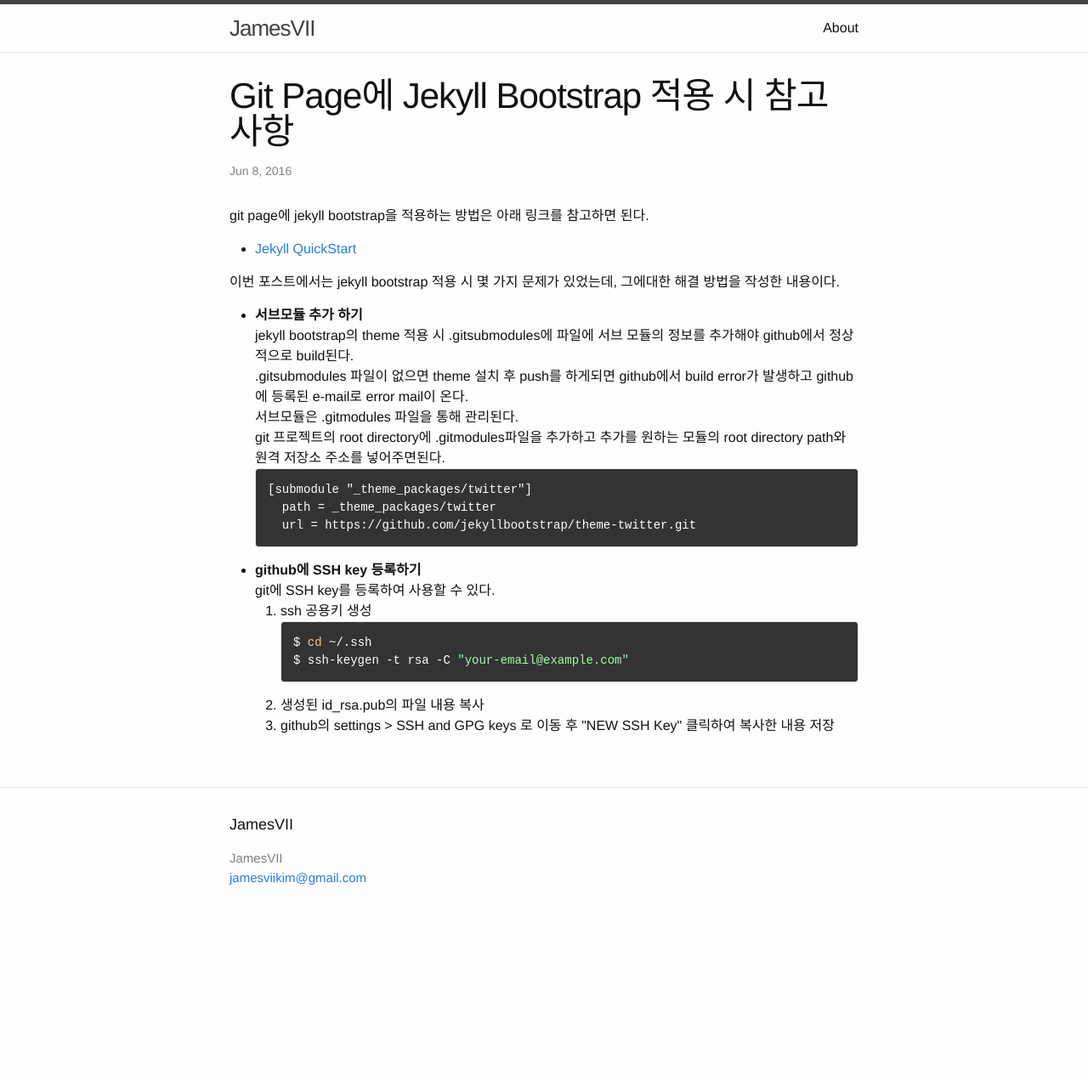
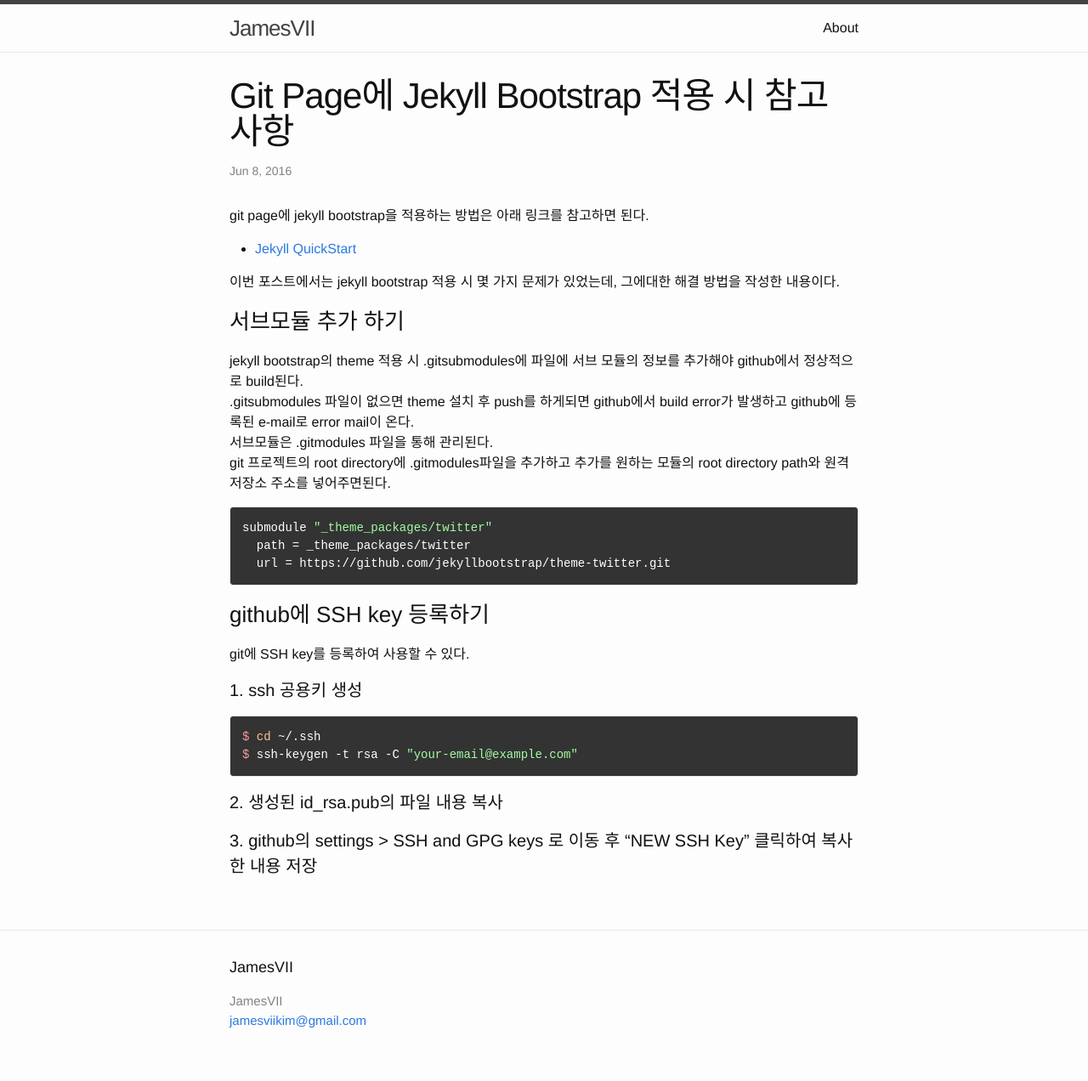
Before and after one commit to eurekaaa/eurekaaa.github.io, a Jekyll site: the page built from _posts/2016-6-8-jekyll-bootstrap-사용하기.md, in a window 1280 px wide. Shown: the whole page at 85% size. Built offline with Jekyll 4.4.1, drawn with Linux system fonts in a browser that asks for light colours; nearby versions of some CDN libraries; comment, search, counter and statistics services are not loaded; before the commit the page ends 1104 px from its top, so only the background shows below that.

Commit message:
markdown에서 md로 수정

````diff
--- a/_posts/2016-6-8-jekyll-bootstrap-사용하기.markdown
+++ b/_posts/2016-6-8-jekyll-bootstrap-사용하기.md
@@ -15,36 +15,29 @@ git page에 jekyll bootstrap을 적용하는 방법은 아래 링크를 참고
 
 이번 포스트에서는 jekyll bootstrap 적용 시 몇 가지 문제가 있었는데, 그에대한 해결 방법을 작성한 내용이다.
 
-<ul>
-<li>
-<b>서브모듈 추가 하기</b><br>
+
+### 서브모듈 추가 하기
 jekyll bootstrap의 theme 적용 시 .gitsubmodules에 파일에 서브 모듈의 정보를 추가해야 github에서 정상적으로 build된다.<br>
 .gitsubmodules 파일이 없으면 theme 설치 후 push를 하게되면 github에서 build error가 발생하고 github에 등록된 e-mail로 error mail이 온다.<br>
 서브모듈은 .gitmodules 파일을 통해 관리된다.<br>
 git 프로젝트의 root directory에 .gitmodules파일을 추가하고 추가를 원하는 모듈의 root directory path와 원격 저장소 주소를 넣어주면된다.
-{% highlight text %}
-[submodule "_theme_packages/twitter"]
+
+```bash
+submodule "_theme_packages/twitter"
   path = _theme_packages/twitter
   url = https://github.com/jekyllbootstrap/theme-twitter.git
-{% endhighlight %}
-</li>
-<li>
-<b>github에 SSH key 등록하기</b><br>
+```
+
+### github에 SSH key 등록하기
 git에 SSH key를 등록하여 사용할 수 있다.
-<ol>
-  <li>
-    ssh 공용키 생성<br>
-{% highlight bash %}
+
+#### 1. ssh 공용키 생성
+
+```bash
 $ cd ~/.ssh
 $ ssh-keygen -t rsa -C "your-email@example.com"
-{% endhighlight %}
-  </li>
-  <li>
-    생성된 id_rsa.pub의 파일 내용 복사
-  </li>
-  <li>
-    github의 settings > SSH and GPG keys 로 이동 후 "NEW SSH Key" 클릭하여 복사한 내용 저장
-  </li>
-</ol>
-</li>
-</ul>
+```
+
+#### 2. 생성된 id_rsa.pub의 파일 내용 복사
+
+#### 3. github의 settings > SSH and GPG keys 로 이동 후 "NEW SSH Key" 클릭하여 복사한 내용 저장
````
